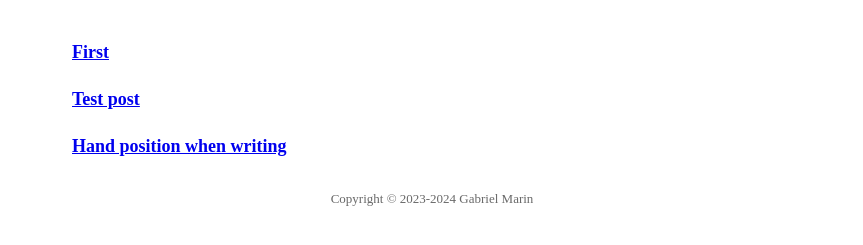
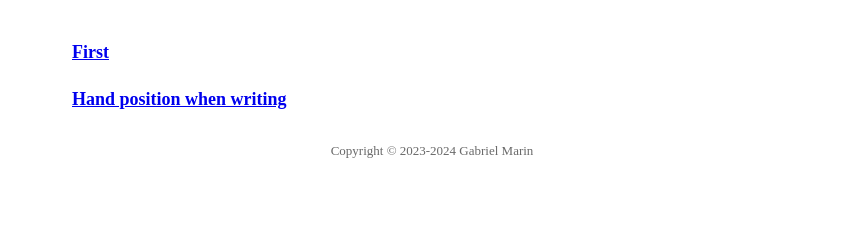
Before and after one commit to gabri3lmarin/blog, a plain HTML site: page docs/index.html in a window 1280 px wide. Shown: the part 91-336 px from the top of the page, without its empty margins (308-1171 px from the left). Drawn offline with Linux system fonts and the light colour scheme.

```diff
--- a/docs/index.html
+++ b/docs/index.html
@@ -1,2 +1,2 @@
 <!DOCTYPE html>
-<html lang="en"><head><title>Gabriel Marin</title><meta charset="utf-8"><meta content="width=device-width, initial-scale=1.0" name="viewport"><link href="/public/css/style.css" rel="stylesheet" type="text/css"><body><div class="header"><div class="name"><a href="/">(Gabriel Marin)</a><div class="header-right"><a href="public/about.html">About</a></div></div></div><ul><h4><a href="/posts/first-post.html">First</a></h4><h4><a href="/posts/test.html">Test post</a></h4><h4><a href="/posts/hand-position-when-writing.html">Hand position when writing</a></h4></ul></body><footer><p>Copyright © 2023-2024 Gabriel Marin</p></footer></head></html>
+<html lang="en"><head><title>Gabriel Marin</title><meta charset="utf-8"><meta content="width=device-width, initial-scale=1.0" name="viewport"><link href="/public/css/style.css" rel="stylesheet" type="text/css"><body><div class="header"><div class="name"><a href="/">(Gabriel Marin)</a><div class="header-right"><a href="public/about.html">About</a></div></div></div><ul><h4><a href="/posts/first-post.html">First</a></h4><h4><a href="/posts/hand-position-when-writing.html">Hand position when writing</a></h4></ul></body><footer><p>Copyright © 2023-2024 Gabriel Marin</p></footer></head></html>
```
Also changed, not shown: docs/public/about.html (+1 -1 lines), 10 other files.
